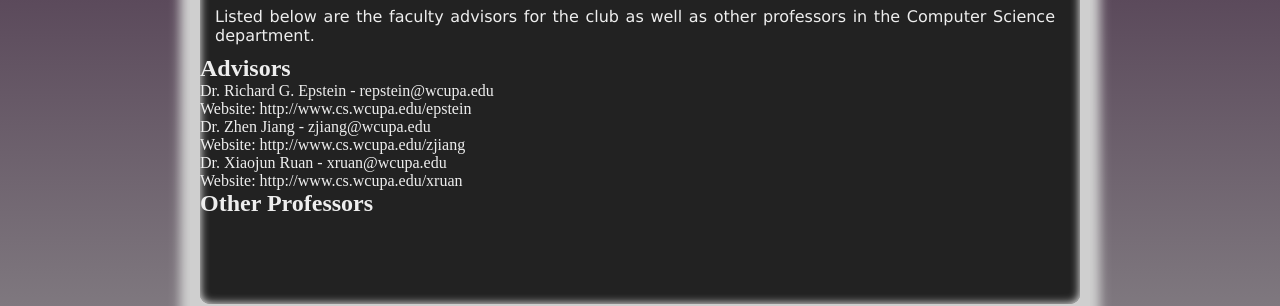
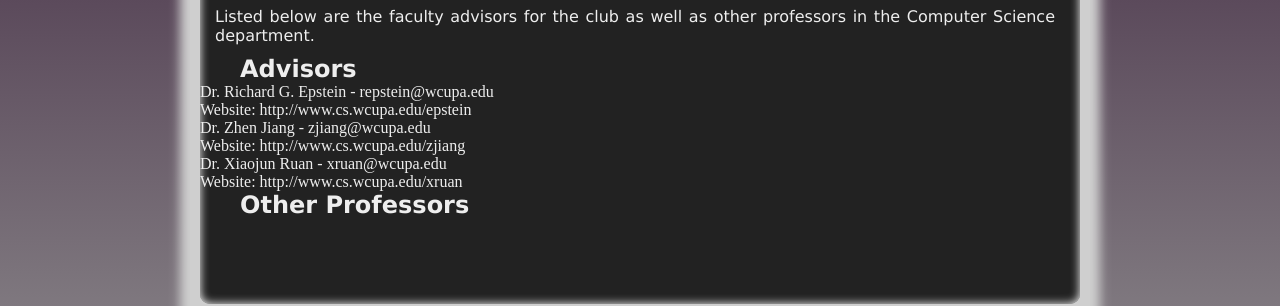
Before and after one commit to wcucomputer/WCU-CS-Club-Website, a plain HTML site: page contact.html in a window 1280 px wide. Shown: the part 494-800 px from the top of the page. Drawn offline with Linux system fonts and the light colour scheme.

Commit message:
Changed the contact page.

```diff
--- a/contact.html
+++ b/contact.html
@@ -5,6 +5,13 @@
 	<meta charset="utf-8">
 	<link rel="stylesheet" type="text/css" href="main.css">
 	<title>Contact</title>
+
+	<style type = "text/css">
+		.categories {
+			font-family: 'lucida sans';
+			margin-left: 40px;
+		}
+	</style>
 </head>
 
 <body>
@@ -41,14 +48,14 @@
 		<h1 class="content_header">Professor Contacts</h1>
 		<p class="content_no_list">
 			Listed below are the faculty advisors for the club as well as other professors in the Computer Science department.
-			<h2>Advisors</h2>
+			<h2 class = "categories">Advisors</h2>
 			Dr. Richard G. Epstein - repstein@wcupa.edu<br>
 			Website: http://www.cs.wcupa.edu/epstein<br>
 			Dr. Zhen Jiang - zjiang@wcupa.edu<br>
 			Website: http://www.cs.wcupa.edu/zjiang<br>
 			Dr. Xiaojun Ruan - xruan@wcupa.edu<br>
 			Website: http://www.cs.wcupa.edu/xruan
-			<h2>Other Professors</h2>
+			<h2  class = "categories">Other Professors</h2>
 		</p>
 	</div>
 
```
Also changed, not shown: images/logo.png.
